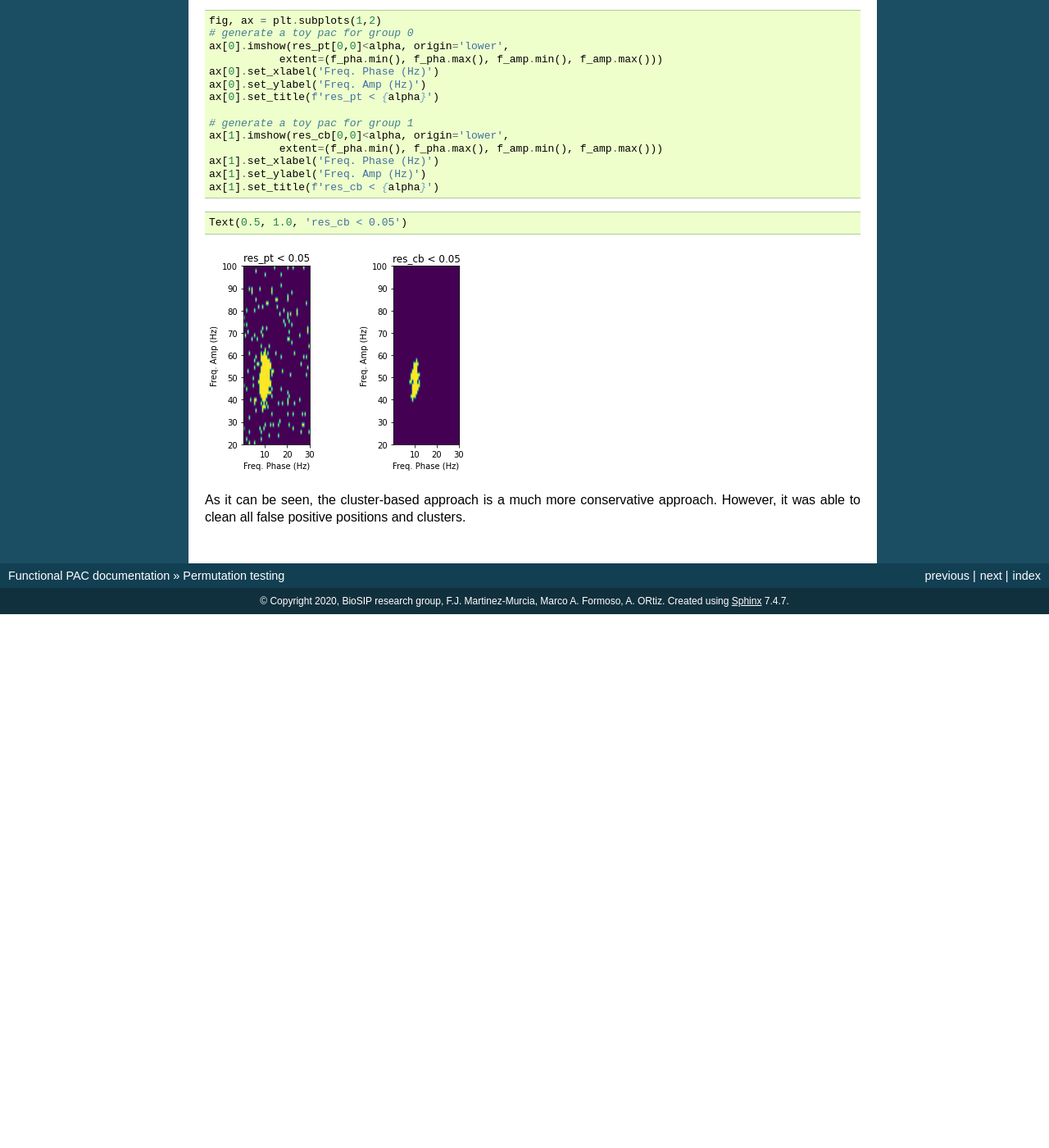
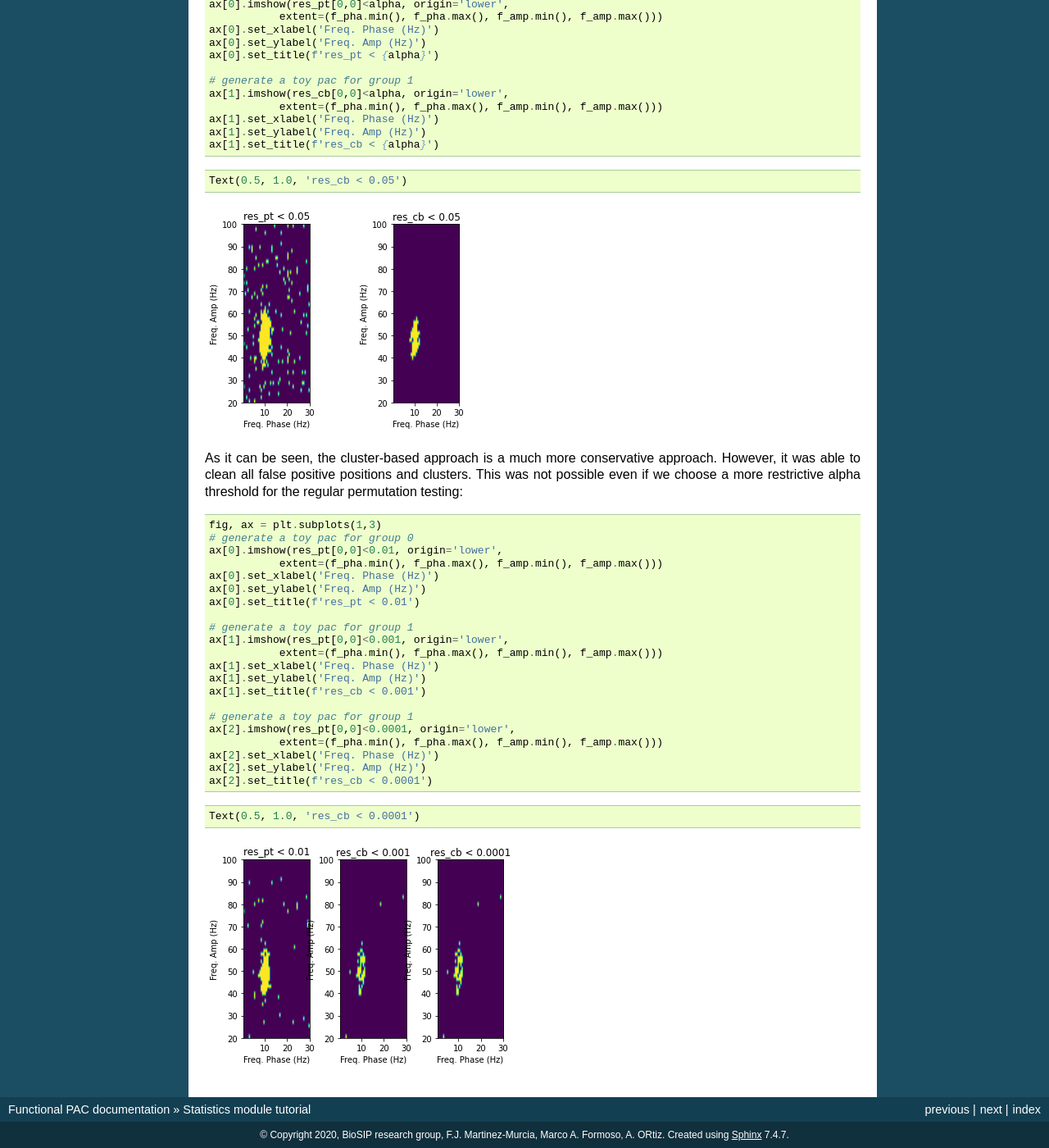
Before and after one commit to BioSIP/functional_PAC, a Sphinx documentation site: the page built from docs/Tutorial_CBPT.rst, in a window 1280 px wide and 1400 px high, scrolled down 4088 px. Shown: the whole window at 82% size. Built offline with Sphinx 7.4.7, drawn with Linux system fonts in a browser that asks for light colours; formulas are drawn with MathJax 3; before the commit the page ends 4837 px from its top, so only the background shows below that; some of the changed text lies outside the part shown.

Commit message:
Updated statistics tutorial

```diff
--- a/docs/Tutorial_CBPT.rst
+++ b/docs/Tutorial_CBPT.rst
@@ -1,3 +1,6 @@
+Statistics module tutorial
+==========================
+
 In this tutorial, we will focus on how to detect and visualize the
 inter-channel PAC modulation via cluster-based permutation testing, and
 compare it with the regular permutation testing.
@@ -142,22 +145,14 @@ frequency between phase of 10 Hz and amplitude of 50 Hz.
                extent=(f_pha.min(), f_pha.max(), f_amp.min(), f_amp.max()))
     ax[1].set_xlabel('Freq. Phase (Hz)')
     ax[1].set_ylabel('Freq. Amp (Hz)')
-    ax[1].set_title('Canonical PAC (group 0)')
+    ax[1].set_title('Toy PAC (group 0)')
 
     # generate a toy pac for group 1
     ax[2].imshow(toy_pac(canonical_pac, 1), origin='lower',
                extent=(f_pha.min(), f_pha.max(), f_amp.min(), f_amp.max()))
     ax[2].set_xlabel('Freq. Phase (Hz)')
     ax[2].set_ylabel('Freq. Amp (Hz)')
-    ax[2].set_title('Canonical PAC (group 1)')
-
-
-
-
-.. parsed-literal::
-
-    Text(0.5, 1.0, 'Canonical PAC (group 1)')
-
+    ax[2].set_title('Toy PAC (group 1)')
 
 
 
@@ -257,10 +244,10 @@ apply permutation testing.
     [Parallel(n_jobs=10)]: Done   7 tasks      | elapsed:    0.0s
     [Parallel(n_jobs=10)]: Done   8 tasks      | elapsed:    0.0s
     [Parallel(n_jobs=10)]: Done   9 tasks      | elapsed:    0.0s
-    [Parallel(n_jobs=10)]: Done  10 tasks      | elapsed:    0.0s
     .
     .
     .
+    [Parallel(n_jobs=10)]: Done 979 tasks      | elapsed:    1.4s
     [Parallel(n_jobs=10)]: Done 980 tasks      | elapsed:    1.4s
     [Parallel(n_jobs=10)]: Done 981 tasks      | elapsed:    1.4s
     [Parallel(n_jobs=10)]: Done 1000 out of 1000 | elapsed:    1.4s finished
@@ -299,6 +286,44 @@ permutation testing and the cluster-based one:
 .. image:: images/output_11_1.png
 
 
+
 As it can be seen, the cluster-based approach is a much more
 conservative approach. However, it was able to clean all false positive
-positions and clusters.
+positions and clusters. This was not possible even if we choose a more
+restrictive alpha threshold for the regular permutation testing:
+
+.. code:: ipython3
+
+    fig, ax = plt.subplots(1,3)
+    # generate a toy pac for group 0
+    ax[0].imshow(res_pt[0,0]<0.01, origin='lower',
+               extent=(f_pha.min(), f_pha.max(), f_amp.min(), f_amp.max()))
+    ax[0].set_xlabel('Freq. Phase (Hz)')
+    ax[0].set_ylabel('Freq. Amp (Hz)')
+    ax[0].set_title(f'res_pt < 0.01')
+
+    # generate a toy pac for group 1
+    ax[1].imshow(res_pt[0,0]<0.001, origin='lower',
+               extent=(f_pha.min(), f_pha.max(), f_amp.min(), f_amp.max()))
+    ax[1].set_xlabel('Freq. Phase (Hz)')
+    ax[1].set_ylabel('Freq. Amp (Hz)')
+    ax[1].set_title(f'res_cb < 0.001')
+
+    # generate a toy pac for group 1
+    ax[2].imshow(res_pt[0,0]<0.0001, origin='lower',
+               extent=(f_pha.min(), f_pha.max(), f_amp.min(), f_amp.max()))
+    ax[2].set_xlabel('Freq. Phase (Hz)')
+    ax[2].set_ylabel('Freq. Amp (Hz)')
+    ax[2].set_title(f'res_cb < 0.0001')
+
+
+
+
+.. parsed-literal::
+
+    Text(0.5, 1.0, 'res_cb < 0.0001')
+
+
+
+
+.. image:: images/output_13_1.png
```
Also changed, not shown: other parts of docs/Tutorial_CBPT.rst (+0 -8 lines), docs/images/output_13_1.png (added), 1 other file.
